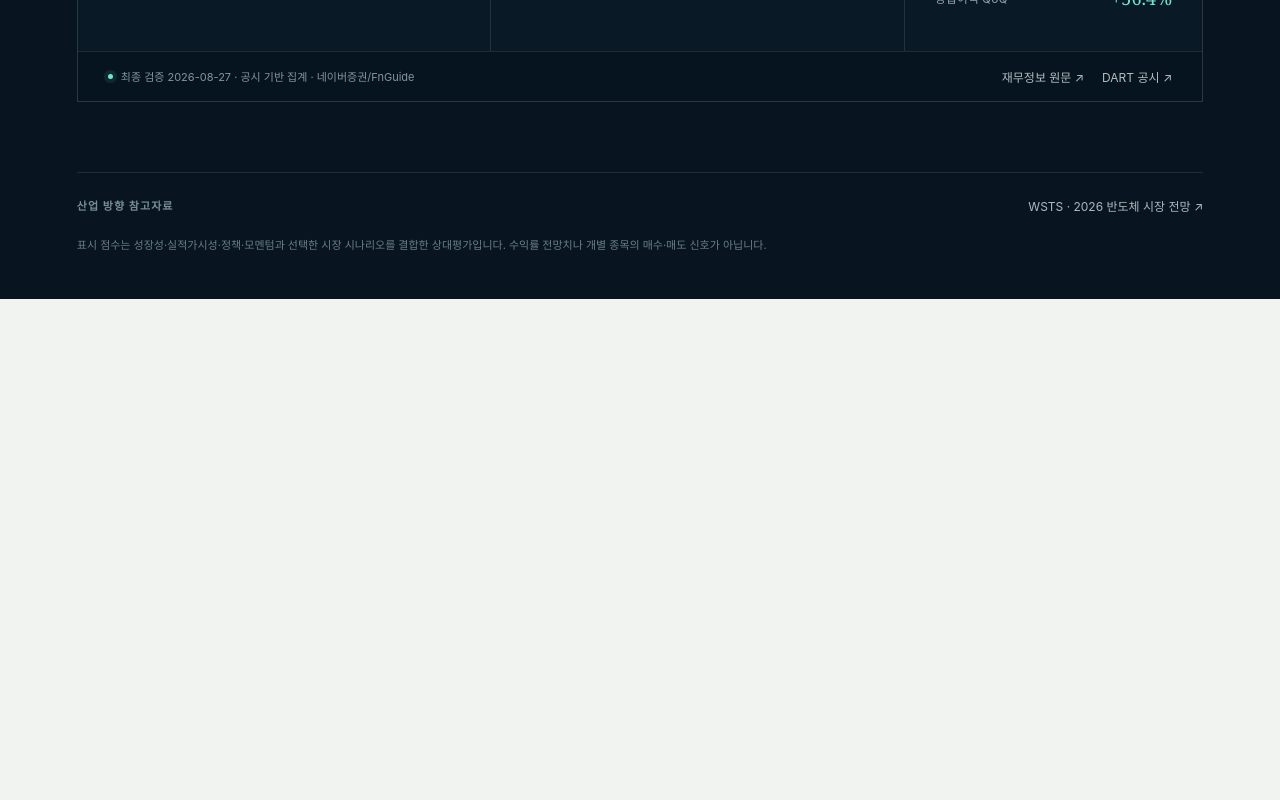
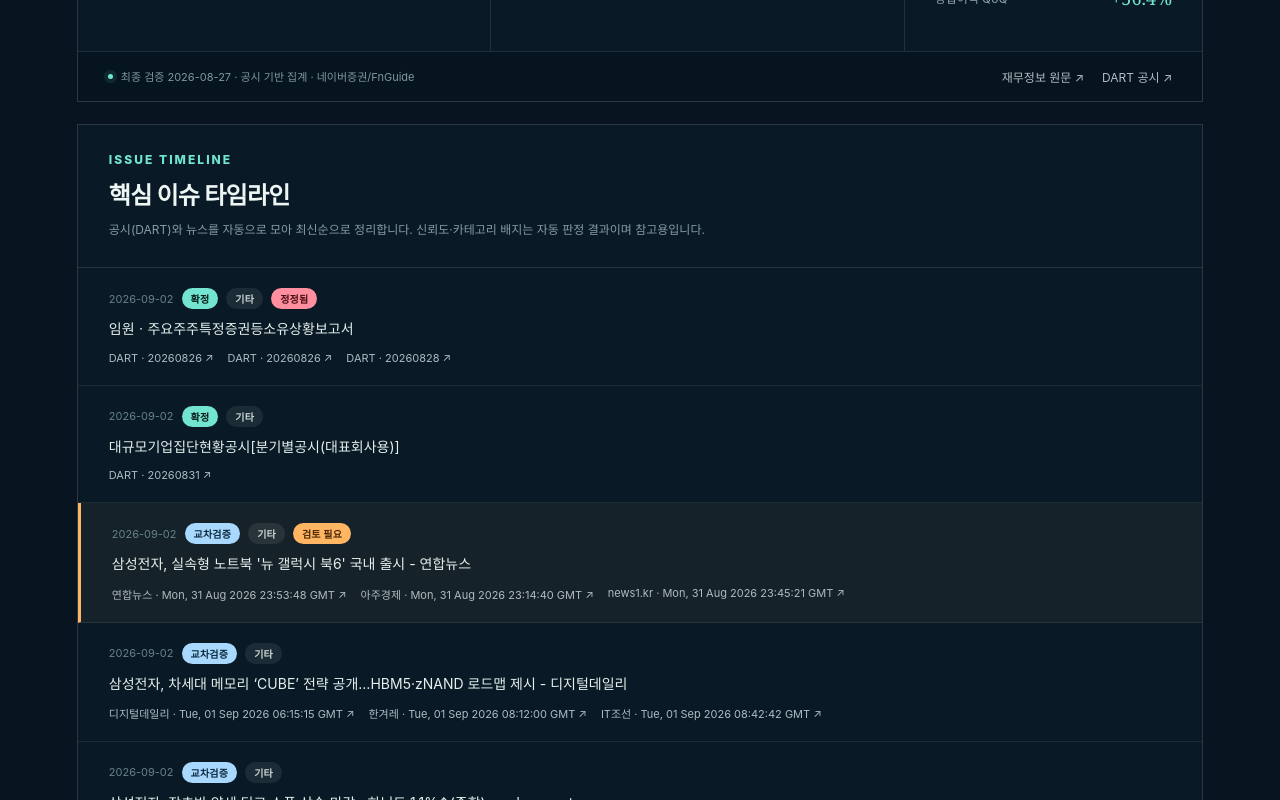
Before and after one commit to addroo003-coder/STOCK, a Next.js app in the folder stock-atlas-source/: page / in a window 1280 px wide. Shown: the part 4700-5500 px from the top of the page. Before the commit the page ends 4999 px from the top, so only its background shows below. Built offline with nearby package versions, Linux system fonts and the light colour scheme.

Commit message:
Add files via upload

```diff
--- a/stock-atlas-source/app/page.tsx
+++ b/stock-atlas-source/app/page.tsx
@@ -4,6 +4,7 @@ import { useMemo, useState } from "react";
 import { scenarioText, sectors, type Scenario } from "./data";
 import { earningsByStock } from "./earnings-data";
 import { marketSourcesByStock } from "./market-sources";
+import { issuesByStock } from "./issues-data";
 
 const beta: Record<string, number> = { semi: 2, power: 1, robot: 4, nuclear: 1, space: 3, bio: 4, battery: 3 };
 
@@ -37,12 +38,22 @@ function formatNewsDate(value?: string) {
   return `${value.slice(0, 4)}.${value.slice(4, 6)}.${value.slice(6, 8)}`;
 }
 
+function quarterInfo(period?: string) {
+  if (!period || period.length !== 6) return { short: "", full: "", year: "" };
+  const year = period.slice(0, 4);
+  const yy = period.slice(2, 4);
+  const qNum = ({ "03": "1", "06": "2", "09": "3", "12": "4" } as Record<string, string>)[period.slice(4)] ?? "";
+  return { short: `${qNum}Q${yy}`, full: `${year}년 ${qNum}Q`, year };
+}
+
 function earningsEvidence(name: string, earnings: typeof earningsByStock[string] | undefined) {
   if (!earnings) return `${name}의 분기 실적은 공시 원문 확인 후 반영합니다.`;
   if (earnings.q2.status !== "확정") {
-    return `1Q26 매출 ${formatFigure(earnings.q1.revenue)}억원·영업이익 ${formatFigure(earnings.q1.operatingProfit)}억원을 기록했습니다. 2Q26은 예측치를 섞지 않고 확정 집계 확인 후 반영합니다.`;
+    const q1Label = quarterInfo(earnings.q1.period).short;
+    const q2Label = quarterInfo(earnings.q2.period).short;
+    return `${q1Label} 매출 ${formatFigure(earnings.q1.revenue)}억원·영업이익 ${formatFigure(earnings.q1.operatingProfit)}억원을 기록했습니다. ${q2Label}은 예측치를 섞지 않고 확정 집계 확인 후 반영합니다.`;
   }
-  return `2Q26 매출 ${formatFigure(earnings.q2.revenue)}억원·영업이익 ${formatFigure(earnings.q2.operatingProfit)}억원입니다. 매출은 YoY ${formatChange(earnings.comparisons.q2RevenueYoy)}, 영업이익은 YoY ${formatChange(earnings.comparisons.q2OperatingProfitYoy)}로 현재 실적 판정은 ‘${earnings.interpretation}’입니다.`;
+  return `${quarterInfo(earnings.q2.period).short} 매출 ${formatFigure(earnings.q2.revenue)}억원·영업이익 ${formatFigure(earnings.q2.operatingProfit)}억원입니다. 매출은 YoY ${formatChange(earnings.comparisons.q2RevenueYoy)}, 영업이익은 YoY ${formatChange(earnings.comparisons.q2OperatingProfitYoy)}로 현재 실적 판정은 ‘${earnings.interpretation}’입니다.`;
 }
 
 export default function InvestmentAtlas() {
@@ -63,6 +74,7 @@ export default function InvestmentAtlas() {
   const selectedStock = selectedSegment.stocks[selectedRef.stockIndex] ?? selectedSegment.stocks[0];
   const selectedEarnings = earningsByStock[selectedStock.name];
   const selectedSources = marketSourcesByStock[selectedStock.name];
+  const selectedIssues = issuesByStock[selectedStock.name] ?? [];
   const selectedScore = scoreFor(selectedSector.key, selectedSector.score, selectedSector.delta[scenario], riskBudget);
 
   const allStocks = useMemo(() => sectors.flatMap((sector) => sector.segments.flatMap((segment, segmentIndex) =>
@@ -92,7 +104,9 @@ export default function InvestmentAtlas() {
     if (scroll) window.setTimeout(() => document.getElementById("stock-detail")?.scrollIntoView({ behavior: "smooth", block: "start" }), 60);
   }
 
-  const memo = `[성장산업 투자지도]\n시장 시나리오: ${scenarioText[scenario].label} / 위험예산: ${riskBudget}단계\n섹터: ${selectedSector.name} (${selectedScore}점·${scoreLabel(selectedScore)})\n세부 산업: ${selectedSegment.name}\n핵심 종목: ${selectedStock.name} [${selectedStock.style}]\n밸류체인 역할: ${selectedStock.role}\n핵심 투자모멘텀: ${selectedStock.note}\n왜 지금인가: ${selectedSegment.catalyst}\n실적 근거: ${earningsEvidence(selectedStock.name, selectedEarnings)}\n모멘텀 훼손 조건: ${selectedSegment.risk}\n다음 확인 지표: ${selectedSegment.check}\n최근 리포트: ${selectedSources?.report ? `${selectedSources.report.broker} · ${selectedSources.report.title} (${selectedSources.report.date})` : "공개 리포트 없음"}\n최근 관련 뉴스: ${selectedSources?.news ? `${selectedSources.news.title} (${formatNewsDate(selectedSources.news.date)})` : "관련 뉴스 확인 중"}\n2026년 1Q 실적(억원): 매출 ${formatFigure(selectedEarnings?.q1.revenue ?? null)} / 영업이익 ${formatFigure(selectedEarnings?.q1.operatingProfit ?? null)}\n2026년 2Q 실적(억원): 매출 ${formatFigure(selectedEarnings?.q2.revenue ?? null)} / 영업이익 ${formatFigure(selectedEarnings?.q2.operatingProfit ?? null)} / ${selectedEarnings?.interpretation ?? "검증 대기"}\n시나리오 대응: ${selectedSector.actions[scenario]}\n※ 산업 분류와 상대평가를 위한 정리이며 개별 종목 매매 신호가 아닙니다.`;
+  const q1MemoLabel = selectedEarnings ? quarterInfo(selectedEarnings.q1.period).full : "1Q";
+  const q2MemoLabel = selectedEarnings ? quarterInfo(selectedEarnings.q2.period).full : "2Q";
+  const memo = `[성장산업 투자지도]\n시장 시나리오: ${scenarioText[scenario].label} / 위험예산: ${riskBudget}단계\n섹터: ${selectedSector.name} (${selectedScore}점·${scoreLabel(selectedScore)})\n세부 산업: ${selectedSegment.name}\n핵심 종목: ${selectedStock.name} [${selectedStock.style}]\n밸류체인 역할: ${selectedStock.role}\n핵심 투자모멘텀: ${selectedStock.note}\n왜 지금인가: ${selectedSegment.catalyst}\n실적 근거: ${earningsEvidence(selectedStock.name, selectedEarnings)}\n모멘텀 훼손 조건: ${selectedSegment.risk}\n다음 확인 지표: ${selectedSegment.check}\n최근 리포트: ${selectedSources?.report ? `${selectedSources.report.broker} · ${selectedSources.report.title} (${selectedSources.report.date})` : "공개 리포트 없음"}\n최근 관련 뉴스: ${selectedSources?.news ? `${selectedSources.news.title} (${formatNewsDate(selectedSources.news.date)})` : "관련 뉴스 확인 중"}\n${q1MemoLabel} 실적(억원): 매출 ${formatFigure(selectedEarnings?.q1.revenue ?? null)} / 영업이익 ${formatFigure(selectedEarnings?.q1.operatingProfit ?? null)}\n${q2MemoLabel} 실적(억원): 매출 ${formatFigure(selectedEarnings?.q2.revenue ?? null)} / 영업이익 ${formatFigure(selectedEarnings?.q2.operatingProfit ?? null)} / ${selectedEarnings?.interpretation ?? "검증 대기"}\n시나리오 대응: ${selectedSector.actions[scenario]}\n※ 산업 분류와 상대평가를 위한 정리이며 개별 종목 매매 신호가 아닙니다.`;
 
   async function copyMemo() {
     await navigator.clipboard.writeText(memo);
@@ -272,7 +286,7 @@ export default function InvestmentAtlas() {
         {selectedEarnings && <section className="earnings-panel" aria-labelledby="earnings-title">
           <header className="earnings-heading">
             <div>
-              <p className="eyebrow">2026 QUARTERLY EARNINGS</p>
+              <p className="eyebrow">{quarterInfo(selectedEarnings.q2.period).year} QUARTERLY EARNINGS</p>
               <h3 id="earnings-title">1분기 → 2분기 실적 추세</h3>
               <span>분기 단독 · {selectedEarnings.basis} 기준 · 단위 억원</span>
             </div>
@@ -283,7 +297,7 @@ export default function InvestmentAtlas() {
           </header>
 
           <div className="earnings-content">
-            {[{ label: "1Q26", quarter: selectedEarnings.q1 }, { label: "2Q26", quarter: selectedEarnings.q2 }].map(({ label, quarter }) => (
+            {[{ label: quarterInfo(selectedEarnings.q1.period).short, quarter: selectedEarnings.q1 }, { label: quarterInfo(selectedEarnings.q2.period).short, quarter: selectedEarnings.q2 }].map(({ label, quarter }) => (
               <article className="quarter-card" key={label}>
                 <div className="quarter-title"><strong>{label}</strong><span className={quarter.status === "확정" ? "confirmed" : "pending"}>{quarter.status === "확정" ? "확정" : "확인 중"}</span></div>
                 {quarter.status === "확정" ? <div className="metric-grid">
@@ -296,7 +310,7 @@ export default function InvestmentAtlas() {
             ))}
 
             <article className="change-card">
-              <div className="change-title"><span>2Q26 CHANGE</span><strong>성장률 비교</strong></div>
+              <div className="change-title"><span>{quarterInfo(selectedEarnings.q2.period).short} CHANGE</span><strong>성장률 비교</strong></div>
               <div className="change-list">
                 <div><span>매출액 YoY</span><strong className={changeTone(selectedEarnings.comparisons.q2RevenueYoy)}>{formatChange(selectedEarnings.comparisons.q2RevenueYoy)}</strong></div>
                 <div><span>매출액 QoQ</span><strong className={changeTone(selectedEarnings.comparisons.q2RevenueQoq)}>{formatChange(selectedEarnings.comparisons.q2RevenueQoq)}</strong></div>
@@ -312,6 +326,48 @@ export default function InvestmentAtlas() {
           </footer>
         </section>}
 
+        <section className="issues-panel" aria-labelledby="issues-title">
+          <header className="issues-heading">
+            <div>
+              <p className="eyebrow">ISSUE TIMELINE</p>
+              <h3 id="issues-title">핵심 이슈 타임라인</h3>
+              <span>공시(DART)와 뉴스를 자동으로 모아 최신순으로 정리합니다. 신뢰도·카테고리 배지는 자동 판정 결과이며 참고용입니다.</span>
+            </div>
+          </header>
+
+          {selectedIssues.length ? (
+            <ol className="issue-list">
+              {selectedIssues.map((issue) => (
+                <li key={issue.id} className={`issue-item${issue.needs_review ? " needs-review" : ""}${issue.stale ? " stale" : ""}`}>
+                  <div className="issue-meta">
+                    <span className="issue-date">{issue.last_updated}</span>
+                    <span className={`issue-badge confidence-${issue.confidence}`}>{issue.confidence}</span>
+                    <span className="issue-badge category">{issue.category}</span>
+                    {issue.status === "정정됨" && <span className="issue-badge correction">정정됨</span>}
+                    {issue.is_mere_mention && <span className="issue-badge mention">단순언급</span>}
+                    {issue.needs_review && <span className="issue-badge review">검토 필요</span>}
+                  </div>
+                  <p className="issue-headline">{issue.headline}</p>
+                  <div className="issue-sources">
+                    {issue.sources.slice(0, 3).map((source, index) => (
+                      source.url ? (
+                        <a key={index} href={source.url} target="_blank" rel="noreferrer">{source.press}{source.pub_date ? ` · ${source.pub_date}` : ""} ↗</a>
+                      ) : (
+                        <span key={index}>{source.press}{source.pub_date ? ` · ${source.pub_date}` : ""}</span>
+                      )
+                    ))}
+                    {issue.source_count > issue.sources.length && <span>+{issue.source_count - issue.sources.length}건 더</span>}
+                  </div>
+                </li>
+              ))}
+            </ol>
+          ) : (
+            <p className="issues-empty">아직 자동 수집된 이슈가 없습니다. 매시간 공시·뉴스를 확인하고 있으니 곧 채워집니다.</p>
+          )}
+
+          <footer className="issues-source-note"><i /> 규칙 기반 자동 분류 결과이며, 방향성·카테고리 판정은 참고용입니다. “검토 필요” 배지가 붙은 항목은 핵심 투자논리 반영 여부를 사람이 확인합니다.</footer>
+        </section>
+
         <footer className="site-footer">
           <div><p>산업 방향 참고자료</p><section>{selectedSector.sources.map((source) => <a key={source.href} href={source.href} target="_blank" rel="noreferrer">{source.label} ↗</a>)}</section></div>
           <small>표시 점수는 성장성·실적가시성·정책·모멘텀과 선택한 시장 시나리오를 결합한 상대평가입니다. 수익률 전망치나 개별 종목의 매수·매도 신호가 아닙니다.</small>
```
